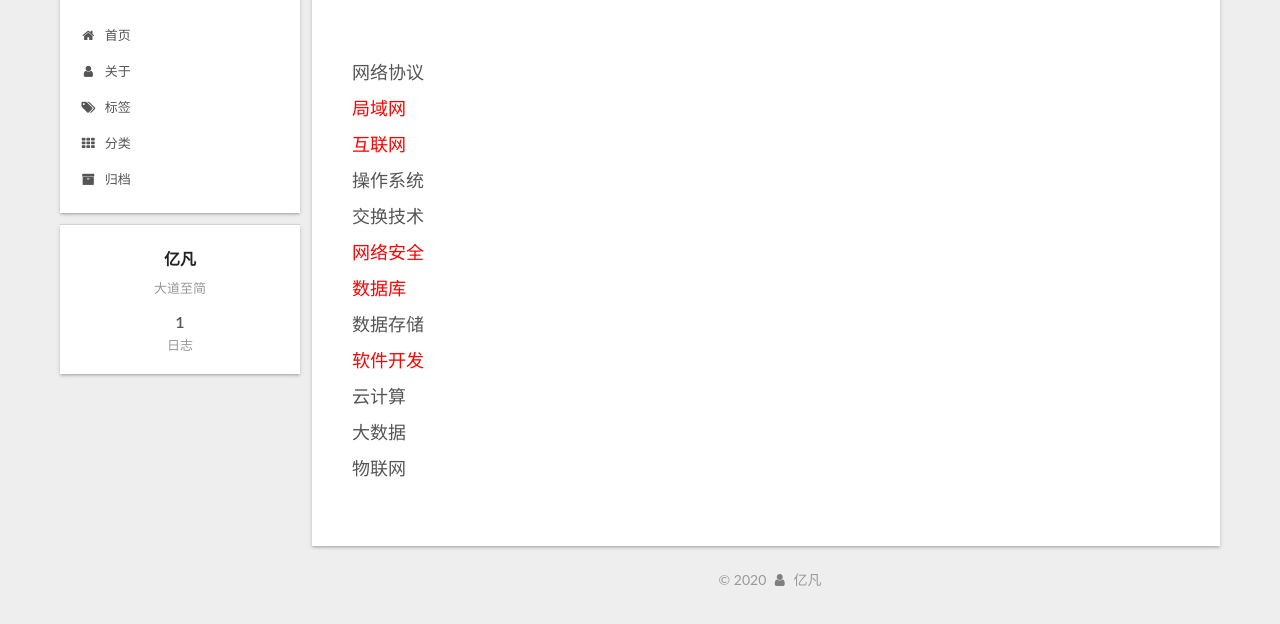
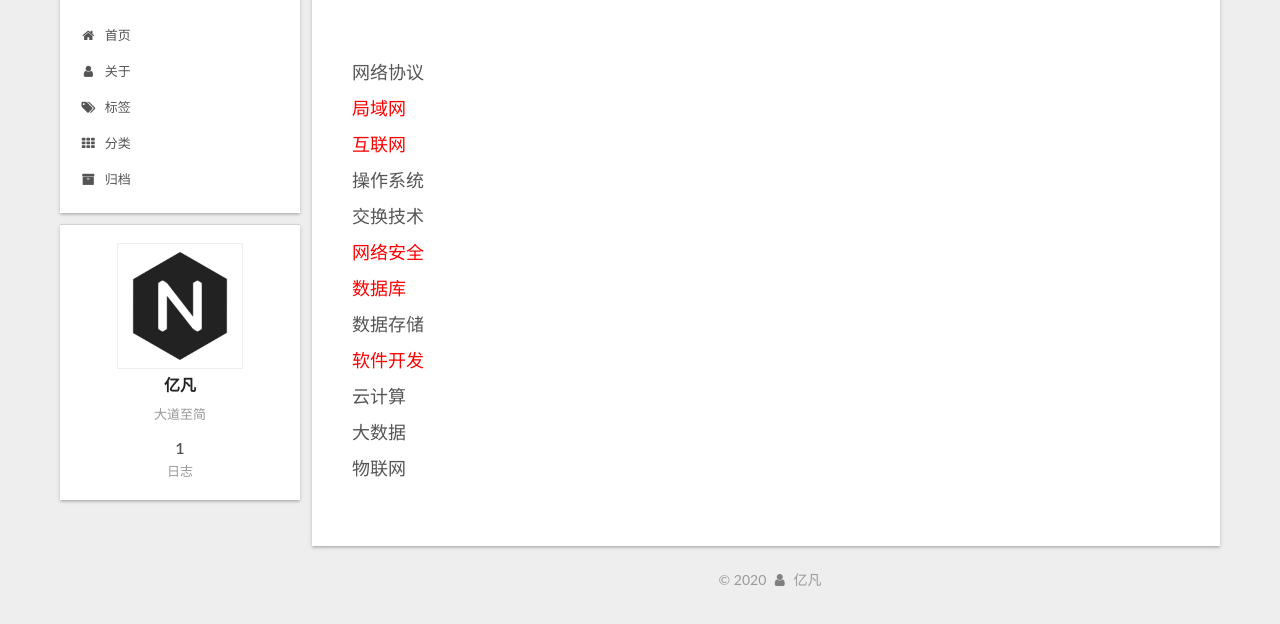
Before and after one commit to yifan2019/yifan2019.github.io, a plain HTML site: page 2020/01/02/point/index.html in a window 1280 px wide. Shown: the part 120-744 px from the top of the page. Drawn offline with Linux system fonts and the light colour scheme.

Commit message:
Site updated: 2020-01-02 20:29:18

```diff
--- a/2020/01/02/point/index.html
+++ b/2020/01/02/point/index.html
@@ -188,7 +188,7 @@
     <link itemprop="mainEntityOfPage" href="http://zuoway.xyz/2020/01/02/point/">
 
     <span hidden itemprop="author" itemscope itemtype="http://schema.org/Person">
-      <meta itemprop="image" content="/images/avatar.gif">
+      <meta itemprop="image" content="/images/avatar.png">
       <meta itemprop="name" content="亿凡">
       <meta itemprop="description" content="大道至简">
     </span>
@@ -300,6 +300,8 @@
 
       <div class="site-overview-wrap sidebar-panel">
         <div class="site-author motion-element" itemprop="author" itemscope itemtype="http://schema.org/Person">
+    <img class="site-author-image" itemprop="image" alt="亿凡"
+      src="/images/avatar.png">
   <p class="site-author-name" itemprop="name">亿凡</p>
   <div class="site-description" itemprop="description">大道至简</div>
 </div>
```
Also changed, not shown: about/index.html (+2 -0 lines), archives/2020/01/index.html (+2 -0 lines), archives/2020/index.html (+2 -0 lines), archives/index.html (+2 -0 lines), categories/index.html (+2 -0 lines), index.html (+3 -1 lines), tags/index.html (+2 -0 lines), images/avatar.png (added).
